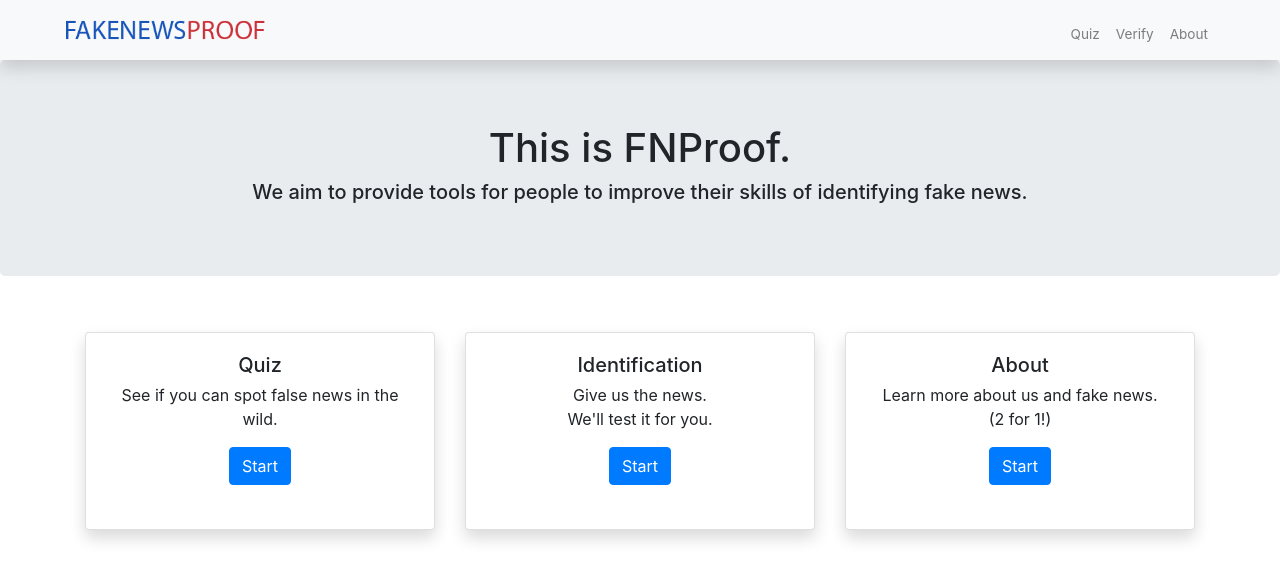
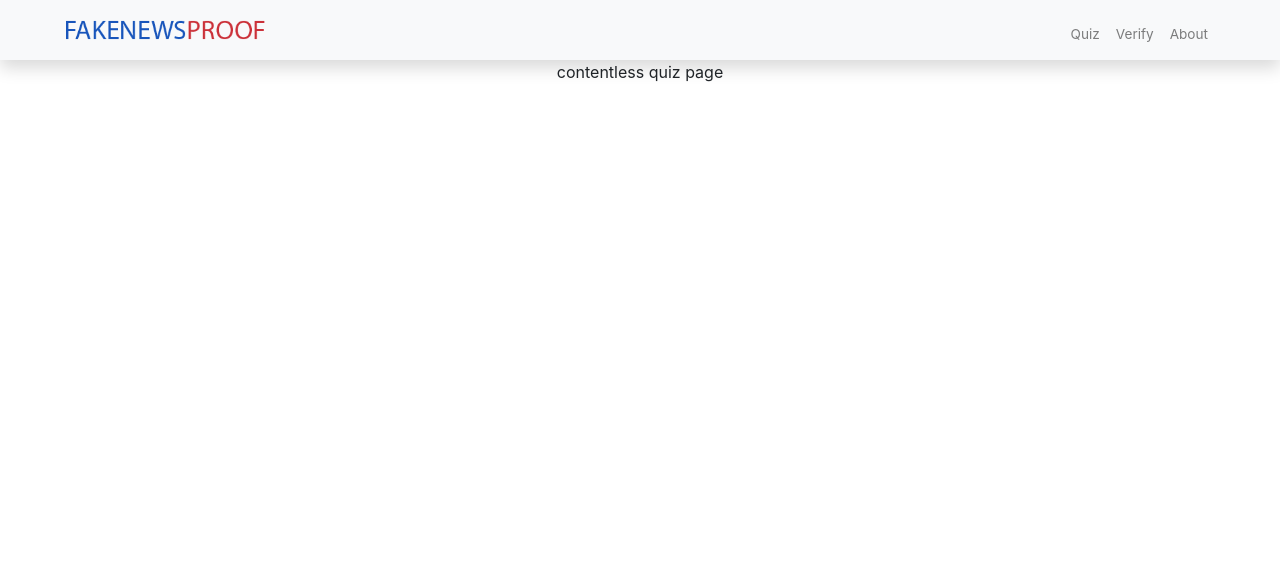
Before and after one commit to ashgarr/fn-react, a React (Create React App) app: page /quiz in a window 1280 px wide. Shown: the top 580 px of the page. Built offline with nearby package versions, Linux system fonts and the light colour scheme.

Commit message:
added router

```diff
--- a/package.json
+++ b/package.json
@@ -9,6 +9,7 @@
     "react": "^16.8.3",
     "react-bootstrap": "^1.0.0-beta.5",
     "react-dom": "^16.8.3",
+    "react-router-dom": "^4.3.1",
     "react-scripts": "2.1.5"
   },
   "homepage": "https://jingleh.github.io/react",
--- a/src/App.js
+++ b/src/App.js
@@ -4,6 +4,8 @@ import SpNav from './components/SpNav'
 //import Button from 'react-bootstrap/Button';
 //import Form from 'react-bootstrap/Form';
 import Land from './views/Land.js'
+import { BrowserRouter, Route } from 'react-router-dom';
+import Quiz from './views/Quiz.js'
 
 class App extends Component {
 
@@ -11,11 +13,16 @@ class App extends Component {
   render() {
     return (
       <div className="App">
-        {/* <header className="App-header"> */}
+        <BrowserRouter basename={process.env.PUBLIC_URL}>
+          <div className="fillParent">
+            {/* <header className="App-header"> */}
 
-        <SpNav />
+            <SpNav />
 
-        <Land />
+            <Route exact path="/" component={Land} />
+            <Route path="/quiz" component={Quiz} />
+          </div>
+        </BrowserRouter>
       </div>
     );
   }
--- a/src/views/Land.js
+++ b/src/views/Land.js
@@ -25,7 +25,7 @@ class Land extends Component {
                     See if you can spot false news in the wild.
                   </p>
                   <a
-                    href="https://github.com"
+                    href="/Quiz"
                     class="btn btn-primary"
                   >Start</a
                   >
--- /dev/null
+++ b/src/views/Quiz.js
@@ -0,0 +1,14 @@
+import React, { Component } from 'react'
+import '../App.css'
+
+class Quiz extends Component {
+    render() {
+        return(
+            <div>
+                <p>contentless quiz page</p>
+            </div>
+        )
+    }
+}
+
+export default Quiz
```
Also changed, not shown: 1 other file (tests, documents, lock files or other folders).
